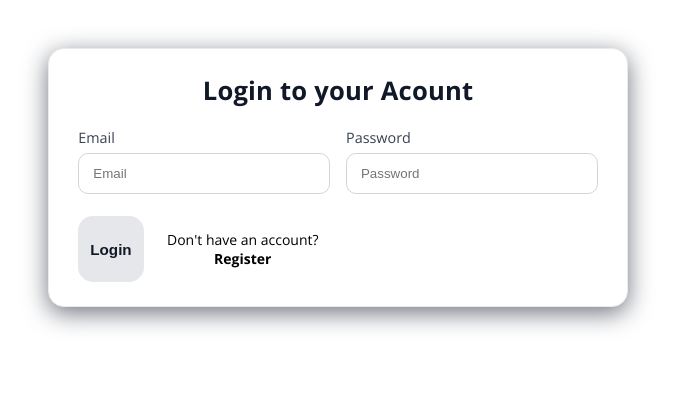
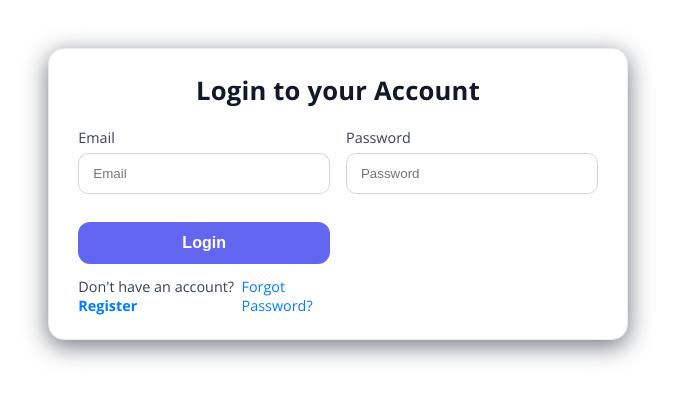
Before and after one commit to samiullahbahadur/bookStore_nodejs, a React app in the folder client/: page /auth in a window 1280 px wide. Shown: the top 400 px of the page, without its empty margins (302-977 px from the left). Built offline with nearby package versions, Linux system fonts and the light colour scheme; the HTML template or start-up script is replaced by a standard one.

Commit message:
modified the auth  page

```diff
--- a/client/src/pages/authPage/Authpage.jsx
+++ b/client/src/pages/authPage/Authpage.jsx
@@ -1,10 +1,165 @@
-import { useEffect, useState } from "react";
+// import { useEffect, useState } from "react";
+
+// import { useDispatch, useSelector } from "react-redux";
+// import { toast } from "react-toastify";
+// import { loginUser, registerUser } from "./authSlice";
+// import useAuthForm from "../../hooks/useAuthForm";
+
+// import { useNavigate, Link } from "react-router-dom";
+// import "./authPage.css";
+// import { setNotification } from "../../redux/notificationSlice";
+
+// const AuthPage = () => {
+//   const [isRegister, setIsRegister] = useState(false);
+//   const [error, setError] = useState("");
+
+//   const dispatch = useDispatch();
+//   const navigate = useNavigate();
+
+//   const { loading, errors } = useSelector((state) => state.auth);
+
+//   const { formData, Errors, handleChange, validate } = useAuthForm(
+//     {
+//       name: "",
+//       username: "",
+//       email: "",
+//       password: "",
+//     },
+//     isRegister ? "register" : "login"
+//   );
+
+//   const handleSubmit = async (e) => {
+//     e.preventDefault();
+//     if (!validate()) return;
+//     const formData = new FormData(e.target);
+
+//     // const data = Object.fromEntries(formData);
+//     try {
+//       if (isRegister) {
+//         await dispatch(registerUser(formData)).unwrap();
+//         // .then(() => setIsRegister(false));
+//         dispatch(
+//           setNotification({
+//             message: "Registered successfully!",
+//             type: "success",
+//           })
+//         );
+//       } else {
+//         await dispatch(loginUser(formData))
+//           .unwrap()
+//           .then((data) => {
+//             localStorage.setItem("token", data.token);
+//             localStorage.setItem("user", JSON.stringify(data.user));
+//             dispatch(
+//               setNotification({ message: "Login successful!", type: "success" })
+//             );
+//             navigate("/");
+//           }); // <-- wait for result
+//       }
+//     } catch (err) {
+//       setError(err);
+//     }
+//   };
+
+//   return (
+//     <div className="authPage">
+//       <h2> {isRegister ? "Create an Acount" : "Login to your Acount"}</h2>
+//       {/* {isRegister ? ( */}
+//       <form key="register" onSubmit={handleSubmit} className="authForm">
+//         {error && <span className="error">{error}</span>}
+//         {errors && <span className="error">{errors}</span>}
+//         {isRegister && (
+//           <>
+//             <div className="fromGroup">
+//               <label htmlFor="name">Name</label>
+//               <input
+//                 type="text"
+//                 name="name"
+//                 id="name"
+//                 value={formData.name}
+//                 onChange={handleChange}
+//               />
+
+//               {Errors.name && <sapn className="error">{Errors.name}</sapn>}
+//             </div>
+//             <div className="fromGroup">
+//               <label htmlFor="username">Username</label>
+//               <input
+//                 type="text"
+//                 name="username"
+//                 id="username"
+//                 placeholder="name"
+//                 value={formData.uername}
+//                 onChange={handleChange}
+//               />
+//               {Errors.username && (
+//                 <sapn className="error">{Errors.username}</sapn>
+//               )}
+//             </div>
+//           </>
+//         )}
+//         <div className="fromGroup">
+//           <label htmlFor="email">Email</label>
+//           <input
+//             type="email"
+//             name="email"
+//             placeholder="Email"
+//             id="email"
+//             value={formData.email}
+//             onChange={handleChange}
+//           />
+//           {Errors.email && <span className="error">{Errors.email}</span>}
+//         </div>
+//         <div className="fromGroup">
+//           <label htmlFor="password">Password</label>
+//           <input
+//             type="password"
+//             name="password"
+//             id="password"
+//             placeholder="Password"
+//             value={formData.password}
+//             onChange={handleChange}
+//           />
+//           {Errors.password && <sapn className="error">{Errors.password}</sapn>}
+//         </div>
+
+//         {isRegister && (
+//           <div className="fromGroup">
+//             <label htmlFor="photo">Profile Picture</label>
+//             <input type="file" name="photo" />
+//           </div>
+//         )}
+
+//         <div className="profileActions_auth">
+//           <button type="submit" disabled={loading}>
+//             {loading ? "Please wait..." : isRegister ? "Register" : "Login"}
+//           </button>
+//           <p onClick={() => setIsRegister(!isRegister)}>
+//             {isRegister ? (
+//               <>
+//                 Already have an account? <b>Login</b>
+//               </>
+//             ) : (
+//               <>
+//                 Don't have an account? <b>Register</b>
+//               </>
+//             )}
+//           </p>
+//         </div>
+
+//         <Link to="/forgot-password">Forgot Password</Link>
+//       </form>
+//     </div>
+//   );
+// };
+
+// export default AuthPage;
+
+import { useState } from "react";
 import { useDispatch, useSelector } from "react-redux";
-import { toast } from "react-toastify";
+import { useNavigate, Link } from "react-router-dom";
 import { loginUser, registerUser } from "./authSlice";
 import useAuthForm from "../../hooks/useAuthForm";
-
-import { useNavigate } from "react-router-dom";
 import "./authPage.css";
 import { setNotification } from "../../redux/notificationSlice";
 
@@ -32,11 +187,9 @@ const AuthPage = () => {
     if (!validate()) return;
     const formData = new FormData(e.target);
 
-    // const data = Object.fromEntries(formData);
     try {
       if (isRegister) {
         await dispatch(registerUser(formData)).unwrap();
-        // .then(() => setIsRegister(false));
         dispatch(
           setNotification({
             message: "Registered successfully!",
@@ -53,7 +206,7 @@ const AuthPage = () => {
               setNotification({ message: "Login successful!", type: "success" })
             );
             navigate("/");
-          }); // <-- wait for result
+          });
       }
     } catch (err) {
       setError(err);
@@ -62,11 +215,12 @@ const AuthPage = () => {
 
   return (
     <div className="authPage">
-      <h2> {isRegister ? "Create an Acount" : "Login to your Acount"}</h2>
-      {/* {isRegister ? ( */}
+      <h2>{isRegister ? "Create an Account" : "Login to your Account"}</h2>
+
       <form key="register" onSubmit={handleSubmit} className="authForm">
         {error && <span className="error">{error}</span>}
         {errors && <span className="error">{errors}</span>}
+
         {isRegister && (
           <>
             <div className="fromGroup">
@@ -78,8 +232,7 @@ const AuthPage = () => {
                 value={formData.name}
                 onChange={handleChange}
               />
-
-              {Errors.name && <sapn className="error">{Errors.name}</sapn>}
+              {Errors.name && <span className="error">{Errors.name}</span>}
             </div>
             <div className="fromGroup">
               <label htmlFor="username">Username</label>
@@ -87,16 +240,17 @@ const AuthPage = () => {
                 type="text"
                 name="username"
                 id="username"
-                placeholder="name"
-                value={formData.uername}
+                placeholder="Username"
+                value={formData.username}
                 onChange={handleChange}
               />
               {Errors.username && (
-                <sapn className="error">{Errors.username}</sapn>
+                <span className="error">{Errors.username}</span>
               )}
             </div>
           </>
         )}
+
         <div className="fromGroup">
           <label htmlFor="email">Email</label>
           <input
@@ -109,6 +263,7 @@ const AuthPage = () => {
           />
           {Errors.email && <span className="error">{Errors.email}</span>}
         </div>
+
         <div className="fromGroup">
           <label htmlFor="password">Password</label>
           <input
@@ -119,7 +274,7 @@ const AuthPage = () => {
             value={formData.password}
             onChange={handleChange}
           />
-          {Errors.password && <sapn className="error">{Errors.password}</sapn>}
+          {Errors.password && <span className="error">{Errors.password}</span>}
         </div>
 
         {isRegister && (
@@ -133,6 +288,7 @@ const AuthPage = () => {
           <button type="submit" disabled={loading}>
             {loading ? "Please wait..." : isRegister ? "Register" : "Login"}
           </button>
+          <div className="auth-links">
             <p onClick={() => setIsRegister(!isRegister)}>
               {isRegister ? (
                 <>
@@ -144,6 +300,14 @@ const AuthPage = () => {
                 </>
               )}
             </p>
+
+            {/* 🔹 Forgot Password Link */}
+            {!isRegister && (
+              <Link to="/forgot-password" className="forgot-link">
+                Forgot Password?
+              </Link>
+            )}
+          </div>
         </div>
       </form>
     </div>
--- a/client/src/pages/authPage/authPage.css
+++ b/client/src/pages/authPage/authPage.css
@@ -72,15 +72,60 @@
   border-color: #6366f1; /* indigo-500 */
   box-shadow: 0 0 0 3px rgba(99, 102, 241, 0.15);
 }
+.profileActions_auth {
+  margin-top: 1em;
+  display: grid;
+  grid-template-columns: 1fr; /* button full width */
+  gap: 0.8rem;
+}
 
-.profileActions_auth {
+.profileActions_auth button {
+  width: 100%;
+  padding: 12px;
+  border-radius: 12px;
+  font-weight: 600;
+  font-size: 1rem;
+  cursor: pointer;
+  background: #6366f1; /* indigo-500 */
+  color: #fff;
+  border: none;
+  transition: background 0.2s ease-in-out;
+}
+
+.profileActions_auth button:hover {
+  background: #4f46e5; /* darker indigo */
+}
+
+/* bottom links row */
+.auth-links {
   display: flex;
-  justify-content: space-between;
-  gap: 12px;
-  margin-top: 10px;
+  justify-content: space-between; /* left + right */
+  align-items: center;
+  font-size: 0.9rem;
 }
+
+.auth-links p {
+  margin: 0;
+  cursor: pointer;
+  color: #374151;
+}
+
+.auth-links b {
+  color: #007bff;
+}
+
+.forgot-link {
+  text-decoration: none;
+  color: #007bff;
+  transition: color 0.2s ease-in-out;
+}
+
+.forgot-link:hover {
+  color: #0056b3;
+}
+
 /* Buttons */
-.profileActions_auth button {
+/* .profileActions_auth button {
   border-radius: 15px;
   padding: 0px 12px;
   font-weight: 600;
@@ -89,16 +134,18 @@
   background: #e5e7eb;
   color: #111827;
   border: none;
-}
-.authForm button[type="submit"]:hover {
+} */
+
+/* .authForm button[type="submit"]:hover {
   background: #354056;
-  color: #fff; /* indigo-500 */
-}
-.authForm p {
+  color: #fff;
+} */
+
+/* .authForm p {
   font-size: 14px;
   text-align: center;
   cursor: pointer;
-}
+} */
 .error {
   color: red;
   font-size: 0.8rem;
```
Lines whose indentation alone changed are shown as unchanged.
